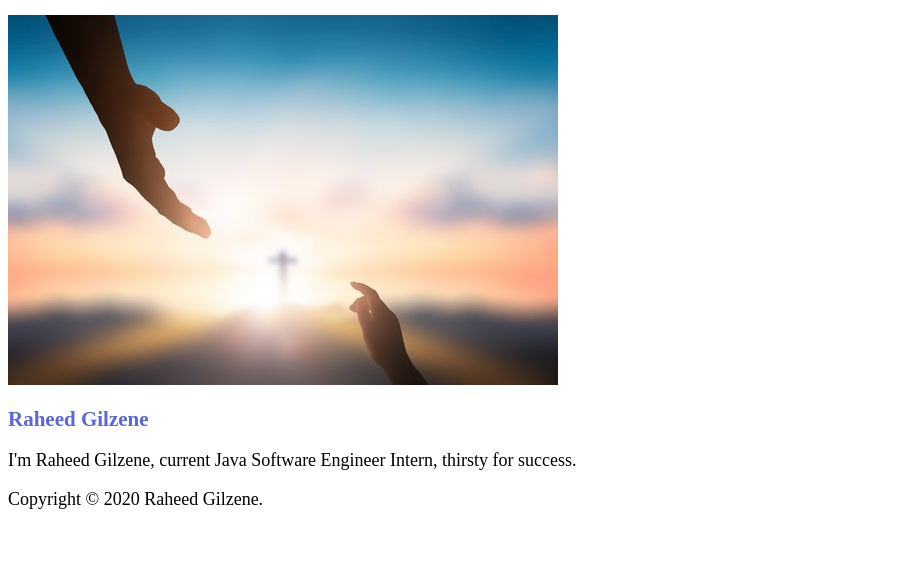
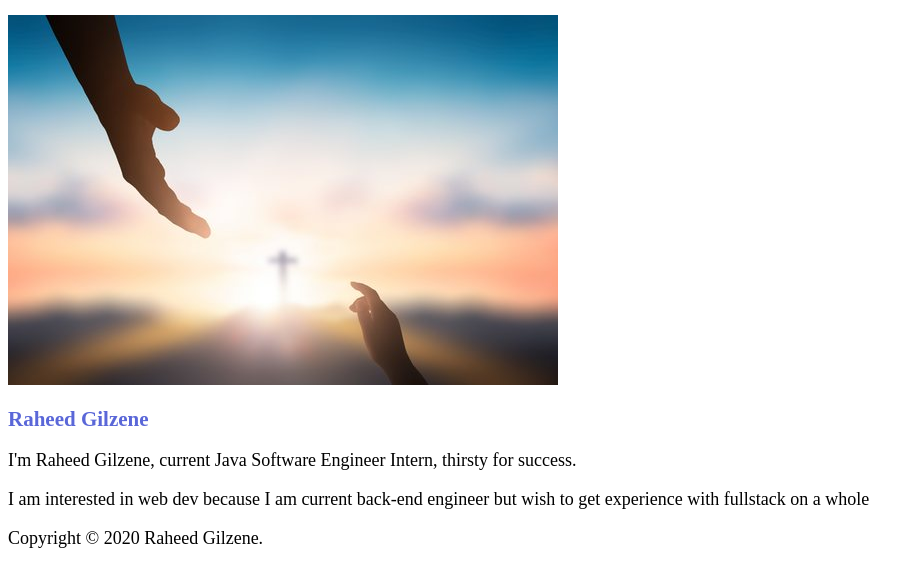
Before and after one commit to graheed/info2180-lab1, a plain HTML site: page index.html in a window 1280 px wide. Shown: the part 85-672 px from the top of the page, without its empty margins (0-924 px from the left). Drawn offline with Linux system fonts and the light colour scheme.

Commit message:
Added reason as to why I desire to do web development

```diff
--- a/index.html
+++ b/index.html
@@ -16,6 +16,7 @@
  <img src="image.jpg" alt="God's Mercy">
  <h2>Raheed Gilzene</h2>
  <p>I'm Raheed Gilzene, current Java Software Engineer Intern, thirsty for success.</p>
+ <p>I am interested in web dev because I am current back-end engineer but wish to get experience with fullstack on a whole</p>
  </main>
  <footer>
  <p>Copyright &copy; 2020 Raheed Gilzene.</p>
```
